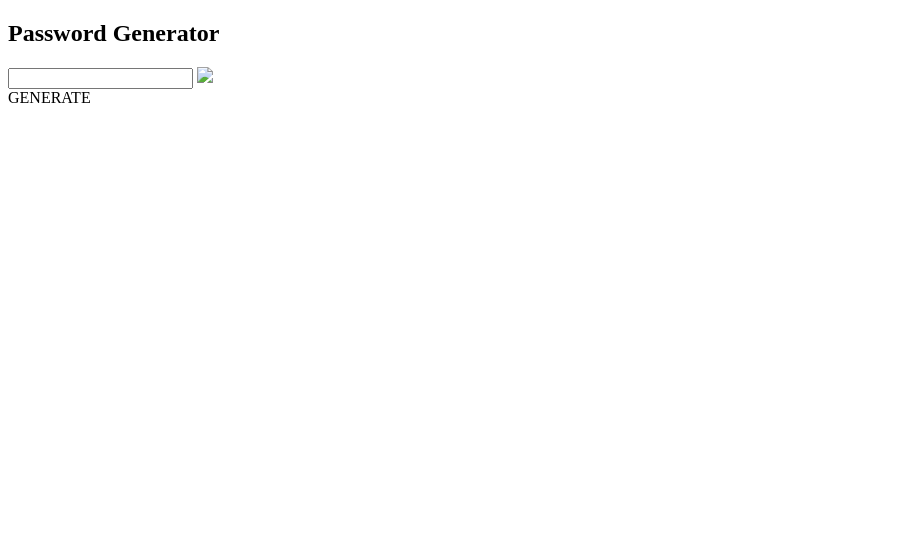
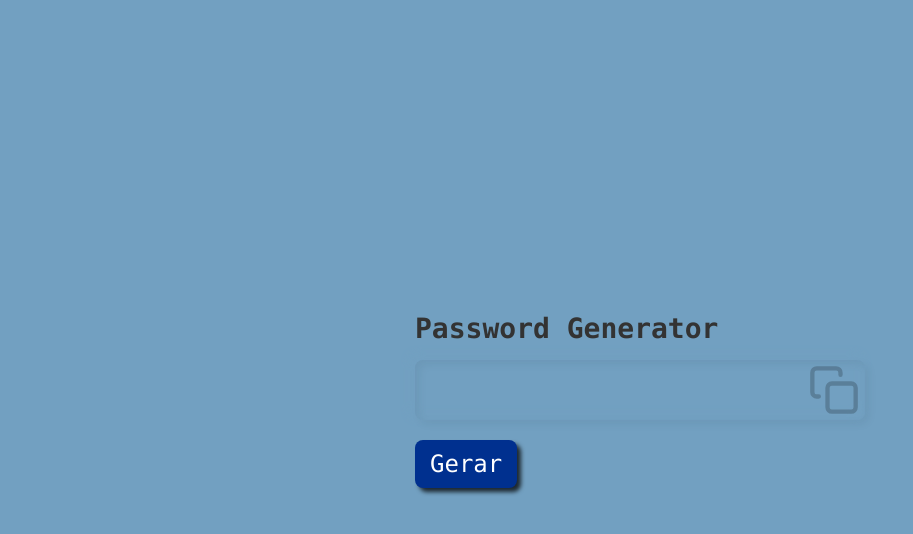
Before and after one commit to vdonoladev/passwordGenerator, a plain HTML site: page index.html in a window 1280 px wide. Shown: the whole page, without its empty margins (0-913 px from the left). Drawn offline with nearby package versions, Linux system fonts and the light colour scheme; files that its build step writes are made by us from their sources.

Commit message:
Alterações nas funções e estilo da página

```diff
--- a/assets/css/style.css
+++ b/assets/css/style.css
@@ -0,0 +1,74 @@
+@import url('https://fonts.googleapis.com/css?family=Poppins:400,500,600,700,900');
+
+* {
+  margin: 0;
+  padding: 0;
+  font-family: consolas;
+  user-select: none;
+}
+
+body {
+  display: flex;
+  justify-content: center;
+  align-items: center;
+  min-height: 100vh;
+  background: #72A0C1;
+}
+
+.inputBox {
+  position: relative;
+  width: 450px;
+}
+
+.inputBox h2 {
+  font-size: 28px;
+  color: #333;
+}
+
+.inputBox input {
+  position: relative;
+  width: 100%;
+  height: 60px;
+  border: none;
+  margin: 15px 0 20px;
+  background: transparent;
+  outline: none;
+  padding: 0 20px;
+  font-size: 24px;
+  letter-spacing: 4px;
+  box-sizing: border-box;
+  border-radius: 8px;
+  color: #333;
+  box-shadow: -4px -4px 10px rgba(114, 160, 193, 1),
+  inset 4px 4px 10px rgba(0, 0, 0, 0.05),
+  inset -4px -4px 10px rgba(114, 160, 193, 1),
+  4px 4px 10px rgba(0, 0, 0, 0.05);
+}
+
+.inputBox input::placeholder {
+  letter-spacing: 0px;
+}
+
+.inputBox #btn {
+  position: relative;
+  cursor: pointer;
+  color: #fff;
+  background: #00308F;
+  font-size: 24px;
+  display: inline-block;
+  padding: 10px 15px;
+  border-radius: 8px;
+  box-shadow: 4px 4px 4px 0px rgba(0,0,0,0.75);
+}
+
+.copy {
+  position: absolute;
+  top: 52px;
+  right: 5px;
+  cursor: pointer;
+  opacity: 0.2;
+}
+
+.copy:hover {
+  opacity: 1;
+}
--- a/assets/js/script.js
+++ b/assets/js/script.js
@@ -1,24 +1,18 @@
-var alertBox = document.querySelector('.alertBox');
 function getPassword(){
-	var chars = "0123456789abcdefghijklmnopqrstuvwxyzABCDEFGHIJKLMNOPQRSTUVWXYZ!@#$%&*()-+.,;?{[}]^><:";
-	var passwordLength = 16;
-	var password = "";
+	const chars = "0123456789abcdefghijklmnopqrstuvwxyzABCDEFGHIJKLMNOPQRSTUVWXYZ!@#$%&*()-+.,;?{[}]^><:";
+	const passwordLength = 20;
+	let password = "";
 
-	for (var i=0; i<passwordLength; i++){
-		var randomNumber = Math.floor(Math.random() * chars.length);
+	for (let i=0; i<passwordLength; i++){
+		const randomNumber = Math.floor(Math.random() * chars.length);
 		password += chars.substring(randomNumber, randomNumber+1);
 	}
 	document.getElementById("password").value = password;
-	alertBox.innerHTML = "New Passaword Copied: <br>" + password;
 }
 
 function copyPassword(){
-	var copyPassText = document.getElementById("password");
+	const copyPassText = document.getElementById("password");
 	copyPassText.select();
 	copyPassText.setSelectionRange(0,9999);
 	document.execCommand("copy");
-	alertBox.classList.toggle('active');
-	setTimeout(function(){
-		alertBox.classList.toggle('active')
-	}, 900)
 }
--- a/index.html
+++ b/index.html
@@ -5,19 +5,19 @@
 	<meta charset="UTF-8">
 	<title>Password Generator</title>
 	<script src="https://unpkg.com/feather-icons"></script>
-	<link rel="stylesheet" type="text/css" href=".assets/css/style.css">
+	<link rel="stylesheet" type="text/css" href="./assets/css/style.css">
 </head>
 <body>
 	<div class="inputBox">
 		<h2>Password Generator</h2>
 		<input type="text" name="" placeholder="" id="password" readonly="">
-		<img src="./img/copy.png" class="copy" onclick="copyPassword();">
-		<div id="btn" onclick="getPassword();">GENERATE</div>
+		<img src="./assets/img/copy.svg" class="copy" onclick="copyPassword();">
+		<div id="btn" onclick="getPassword();">Gerar</div>
 	</div>
 	<div class="alertBox"></div>
 	<script>
 		feather.replace()
 	</script>
-	<script src="https://cdn.jsdelivr.net/npm/bootstrap@5.0.0-beta2/dist/js/bootstrap.bundle.min.js" integrity="sha384-b5kHyXgcpbZJO/tY9Ul7kGkf1S0CWuKcCD38l8YkeH8z8QjE0GmW1gYU5S9FOnJ0" crossorigin="anonymous"></script>
+	<script src="./assets/js/script.js"></script>
 </body>
 </html>
```
Also changed, not shown: assets/img/copy.svg (added).
